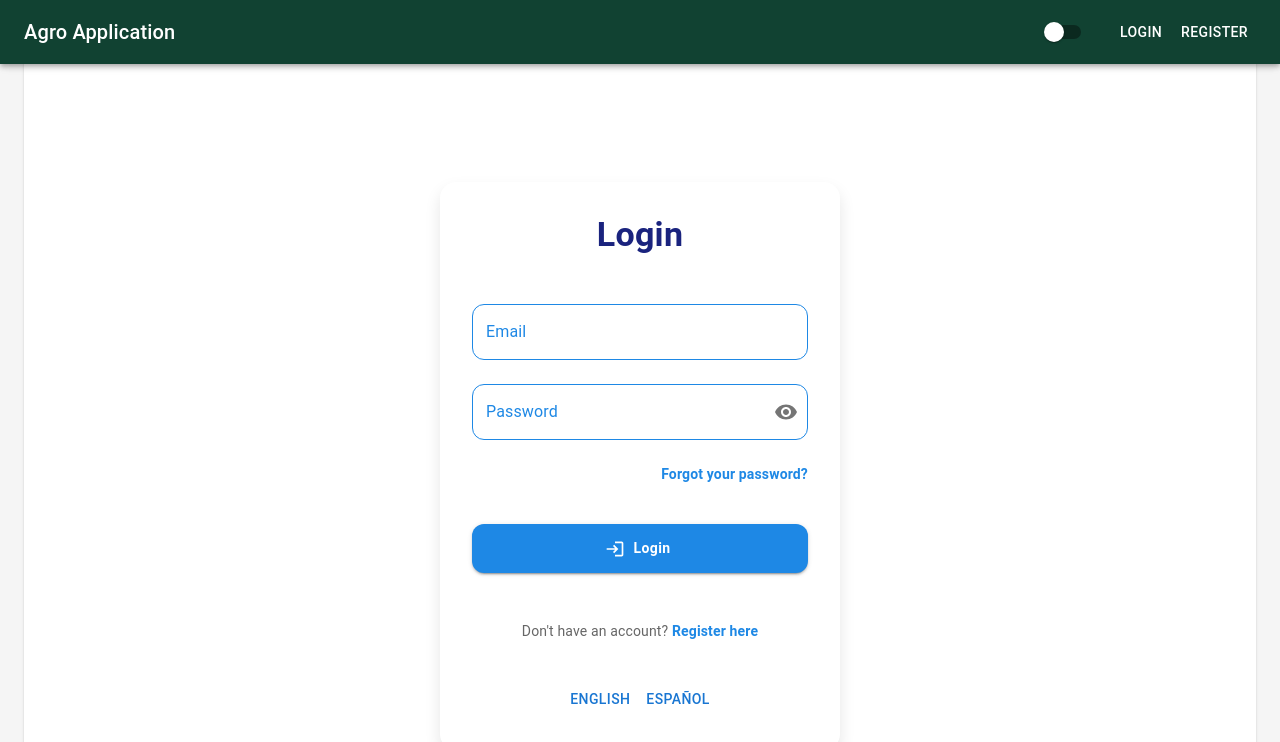
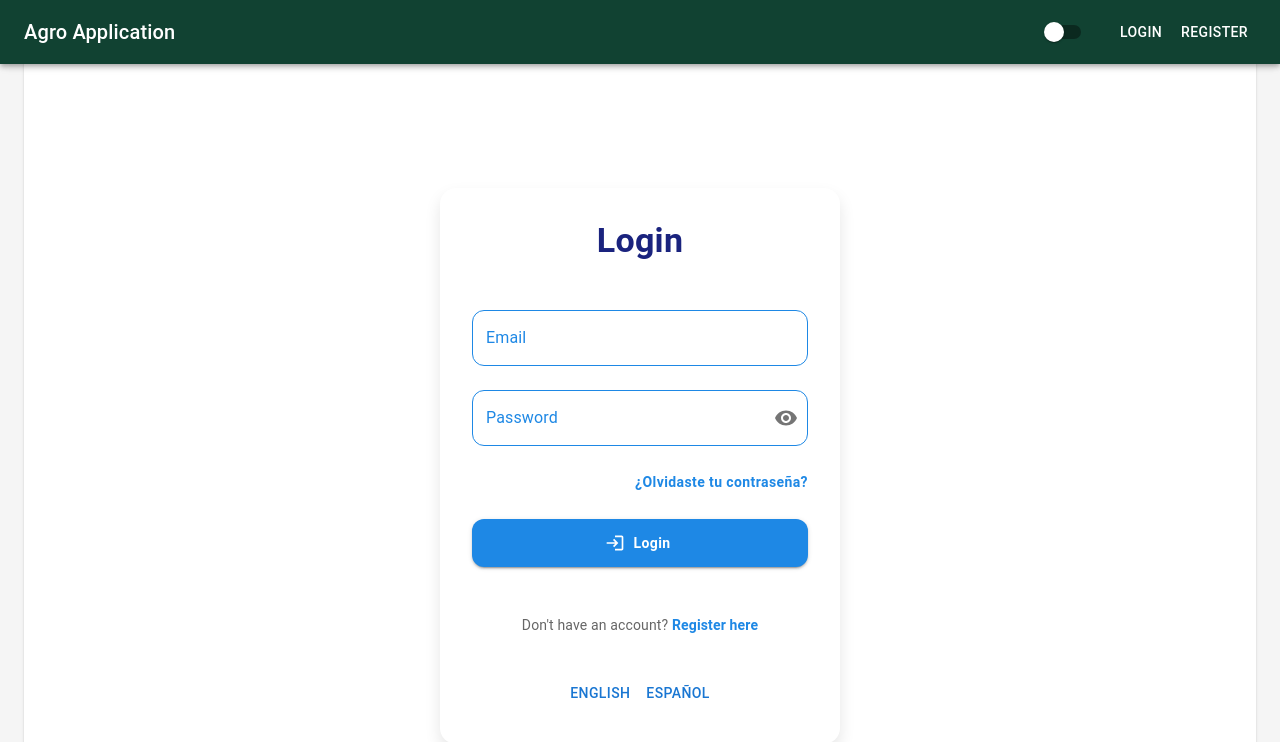
Before and after one commit to Mangel59/Agro-frontend, a React (Vite) app: page / in a window 1280 px wide. Both pictures are taken after a click on the button "LOGIN". Shown: the top 742 px of the page. Built offline with nearby package versions, Linux system fonts and the light colour scheme.

Commit message:
Actualización formularios de registro persona y empresa

```diff
--- a/src/components/ForgetPassword.jsx
+++ b/src/components/ForgetPassword.jsx
@@ -1,48 +1,238 @@
 
-/**
- * ForgetPassword componente principal.
- * @component
- * @returns {JSX.Element}
- */
-// CREADO POR KARLA
-// MODIFICADO POR MARIA
+// /**
+//  * ForgetPassword componente principal.
+//  * @component
+//  * @returns {JSX.Element}
+//  */
+// // CREADO POR KARLA
+// // MODIFICADO POR MARIA
+
+// import React, { useState } from 'react';
+// import { Container, TextField, Button, Typography, Box, Alert, Switch } from '@mui/material';
+// import { Link as RouterLink } from 'react-router-dom';
+// import axios from './axiosConfig';
+// import ArrowBackIcon from '@mui/icons-material/ArrowBack';
+// import { useTranslation } from 'react-i18next';
+// import { useThemeToggle } from './dashboard/ThemeToggleProvider';
+// import AppBarComponent from './dashboard/AppBarComponent';
+
+
+// function ForgetPassword() {
+//   const { t, i18n } = useTranslation(); // Integrar i18n para la traducción
+//   const [email, setEmail] = useState('');
+//   const [error, setError] = useState('');
+//   const [success, setSuccess] = useState('');
+//   const toggleTheme = useThemeToggle();
+
+//   const handleSubmit = (event) => {
+//     event.preventDefault();
+//     setError('');
+//     setSuccess('');
+
+//     // Validación del correo electrónico
+//     if (!email) {
+//       setError(t('invalid_email'));
+//       return;
+//     }
+
+//     axios.post('http://tu-api.com/auth/forgot-password', { email })
+//       .then(response => {
+//         setSuccess(t('registration_success'));
+//       })
+//       .catch(error => {
+//         setError(t('login_error'));
+//         console.error('There was an error!', error);
+//       });
+//   };
+
+//   const handleLanguageChange = (lng) => {
+//     i18n.changeLanguage(lng);
+//   };
+
+//   return (
+//     <Container
+//       maxWidth={false}
+//       disableGutters
+//       sx={{
+//         display: 'flex',
+//         alignItems: 'center',
+//         justifyContent: 'center',
+//         minHeight: '100vh',
+//         backgroundColor: '#FFF',
+//         padding: 3,
+//         mt: 5,
+//       }}
+//     >
+//       <AppBarComponent
+//         switchComponent={<Switch onChange={toggleTheme} />}
+//       />
+//       <Box
+//         component="form"
+//         onSubmit={handleSubmit}
+//         sx={{
+//           display: 'flex',
+//           flexDirection: 'column',
+//           gap: 3,
+//           padding: 4,
+//           backgroundColor: 'white',
+//           borderRadius: 4,
+//           boxShadow: '0px 8px 16px rgba(0, 0, 0, 0.1)',
+//           width: '100%',
+//           maxWidth: 400,
+//         }}
+//       >
+//         {/* cambio hecho por maria 20/08/24*/}
+//         {/* Botón para volver a la página de Login */}
+//         <Button
+//           component={RouterLink}
+//           to="/login"
+//           variant="contained"
+//           color="primary"
+//           sx={{
+//             padding: '6px',       // Reduce el padding
+//             borderRadius: 3,
+//             minWidth: 'auto',      // Asegúrate de que el ancho mínimo no se imponga
+//             width: '36px',         // Establece un ancho específico para el botón
+//             height: '36px',        // Ajusta la altura del botón
+//           }}
+//         >
+//         <ArrowBackIcon fontSize="small" />  {/* Ajusta el tamaño del icono si es necesario */}
+//         </Button>
+//         <Typography
+//           variant="h4"
+//           component="h1"
+//           align="center"
+//           sx={{
+//             fontWeight: 'bold',
+//             marginBottom: 3,
+//             color: '#1a237e',
+//           }}
+//         >
+//           {t('Recover Password')}
+//         </Typography>
+//         {error && (
+//           <Alert severity="error">{error}</Alert>
+//         )}
+//         {success && (
+//           <Alert severity="success">{success}</Alert>
+//         )}
+
+//         <TextField
+//           label={t('email')}
+//           variant="outlined"
+//           value={email}
+//           onChange={(e) => setEmail(e.target.value)}
+//           fullWidth
+//           sx={{
+//             '& .MuiOutlinedInput-root': {
+//               borderRadius: 3,
+//               '& fieldset': {
+//                 borderColor: '#1e88e5',
+//               },
+//               '&:hover fieldset': {
+//                 borderColor: '#1565c0',
+//               },
+//             },
+//             '& .MuiInputLabel-root': {
+//               color: '#1e88e5',
+//             },
+//           }}
+//         />
+//         <Button
+//           type="submit"
+//           variant="contained"
+//           color="primary"
+//           fullWidth
+//           sx={{
+//             padding: '12px 0',
+//             borderRadius: 3,
+//             textTransform: 'none',
+//             fontWeight: 'bold',
+//             backgroundColor: '#1e88e5',
+//             '&:hover': {
+//               backgroundColor: '#1565c0',
+//             },
+//           }}
+//         >
+//           {t('Send recovery link')}
+//         </Button>
+//         {/* cambio hecho por maria 21/08/24*/}
+//         {/* Botones de cambio de idioma */}
+//         <Box sx={{ display: 'flex', justifyContent: 'center', marginTop: 2 }}>
+//           <Button onClick={() => handleLanguageChange('en')}>English</Button>
+//           <Button onClick={() => handleLanguageChange('es')}>Español</Button>
+//         </Box>
+//       </Box>
+//     </Container>
+//   );
+// }
+
+// export default ForgetPassword;
 
 import React, { useState } from 'react';
-import { Container, TextField, Button, Typography, Box, Alert, Switch } from '@mui/material';
-import { Link as RouterLink } from 'react-router-dom';
-import axios from './axiosConfig';
+import {
+  Container,
+  TextField,
+  Button,
+  Typography,
+  Box,
+  Alert,
+  Switch
+} from '@mui/material';
 import ArrowBackIcon from '@mui/icons-material/ArrowBack';
 import { useTranslation } from 'react-i18next';
 import { useThemeToggle } from './dashboard/ThemeToggleProvider';
 import AppBarComponent from './dashboard/AppBarComponent';
+import axios from './axiosConfig';
+import Login from './Login';
 
+const ForgetPassword = ({ setCurrentModule }) => {
+  const { t, i18n } = useTranslation();
+  const toggleTheme = useThemeToggle();
+  const [email, setEmail] = useState('');
+  const [status, setStatus] = useState({ type: '', message: '' });
+  const [loading, setLoading] = useState(false);
 
-function ForgetPassword() {
-  const { t, i18n } = useTranslation(); // Integrar i18n para la traducción
-  const [email, setEmail] = useState('');
-  const [error, setError] = useState('');
-  const [success, setSuccess] = useState('');
-  const toggleTheme = useThemeToggle();
+  const validateEmail = (email) => {
+    const regex = /^[^\s@]+@[^\s@]+\.[^\s@]+$/;
+    return regex.test(email);
+  };
 
-  const handleSubmit = (event) => {
+  const handleSubmit = async (event) => {
     event.preventDefault();
-    setError('');
-    setSuccess('');
+    setStatus({ type: '', message: '' });
 
-    // Validación del correo electrónico
-    if (!email) {
-      setError(t('invalid_email'));
+    if (!validateEmail(email)) {
+      setStatus({ type: 'error', message: 'Correo inválido.' });
       return;
     }
 
-    axios.post('http://tu-api.com/auth/forgot-password', { email })
-      .then(response => {
-        setSuccess(t('registration_success'));
-      })
-      .catch(error => {
-        setError(t('login_error'));
-        console.error('There was an error!', error);
+    try {
+      setLoading(true);
+
+      // 💥 Formato EXACTO como Postman: x-www-form-urlencoded
+      const params = new URLSearchParams();
+      params.append('email', email);
+
+      await axios.post('/auth/forgot-password', params, {
+        headers: {
+          'Content-Type': 'application/x-www-form-urlencoded'
+        }
       });
+
+      setStatus({
+        type: 'success',
+        message: 'Se ha enviado un enlace de recuperación a tu correo.'
+      });
+    } catch (error) {
+      console.error('Error en recuperación de contraseña:', error);
+      setStatus({
+        type: 'error',
+        message: 'No se pudo enviar el enlace. Intenta más tarde.'
+      });
+    } finally {
+      setLoading(false);
+    }
   };
 
   const handleLanguageChange = (lng) => {
@@ -60,12 +250,11 @@ function ForgetPassword() {
         minHeight: '100vh',
         backgroundColor: '#FFF',
         padding: 3,
-        mt: 5,
+        mt: 5
       }}
     >
-      <AppBarComponent
-        switchComponent={<Switch onChange={toggleTheme} />}
-      />
+      <AppBarComponent switchComponent={<Switch onChange={toggleTheme} />} />
+
       <Box
         component="form"
         onSubmit={handleSubmit}
@@ -78,26 +267,24 @@ function ForgetPassword() {
           borderRadius: 4,
           boxShadow: '0px 8px 16px rgba(0, 0, 0, 0.1)',
           width: '100%',
-          maxWidth: 400,
+          maxWidth: 400
         }}
       >
-        {/* cambio hecho por maria 20/08/24*/}
-        {/* Botón para volver a la página de Login */}
         <Button
-          component={RouterLink}
-          to="/login"
           variant="contained"
           color="primary"
+          onClick={() => setCurrentModule(<Login setCurrentModule={setCurrentModule} />)}
           sx={{
-            padding: '6px',       // Reduce el padding
+            padding: '6px',
             borderRadius: 3,
-            minWidth: 'auto',      // Asegúrate de que el ancho mínimo no se imponga
-            width: '36px',         // Establece un ancho específico para el botón
-            height: '36px',        // Ajusta la altura del botón
+            minWidth: 'auto',
+            width: '36px',
+            height: '36px'
           }}
         >
-        <ArrowBackIcon fontSize="small" />  {/* Ajusta el tamaño del icono si es necesario */}
+          <ArrowBackIcon fontSize="small" />
         </Button>
+
         <Typography
           variant="h4"
           component="h1"
@@ -105,44 +292,45 @@ function ForgetPassword() {
           sx={{
             fontWeight: 'bold',
             marginBottom: 3,
-            color: '#1a237e',
+            color: '#1a237e'
           }}
         >
-          {t('Recover Password')}
+          Recuperar contraseña
         </Typography>
-        {error && (
-          <Alert severity="error">{error}</Alert>
-        )}
-        {success && (
-          <Alert severity="success">{success}</Alert>
+
+        {status.message && (
+          <Alert severity={status.type}>{status.message}</Alert>
         )}
 
         <TextField
-          label={t('email')}
+          label="Correo electrónico"
           variant="outlined"
           value={email}
           onChange={(e) => setEmail(e.target.value)}
           fullWidth
+          disabled={loading}
           sx={{
             '& .MuiOutlinedInput-root': {
               borderRadius: 3,
               '& fieldset': {
-                borderColor: '#1e88e5',
+                borderColor: '#1e88e5'
               },
               '&:hover fieldset': {
-                borderColor: '#1565c0',
-              },
+                borderColor: '#1565c0'
+              }
             },
             '& .MuiInputLabel-root': {
-              color: '#1e88e5',
-            },
+              color: '#1e88e5'
+            }
           }}
         />
+
         <Button
           type="submit"
           variant="contained"
           color="primary"
           fullWidth
+          disabled={loading}
           sx={{
             padding: '12px 0',
             borderRadius: 3,
@@ -150,14 +338,13 @@ function ForgetPassword() {
             fontWeight: 'bold',
             backgroundColor: '#1e88e5',
             '&:hover': {
-              backgroundColor: '#1565c0',
-            },
+              backgroundColor: '#1565c0'
+            }
           }}
         >
-          {t('Send recovery link')}
+          {loading ? 'Enviando...' : 'Enviar enlace de recuperación'}
         </Button>
-        {/* cambio hecho por maria 21/08/24*/}
-        {/* Botones de cambio de idioma */}
+
         <Box sx={{ display: 'flex', justifyContent: 'center', marginTop: 2 }}>
           <Button onClick={() => handleLanguageChange('en')}>English</Button>
           <Button onClick={() => handleLanguageChange('es')}>Español</Button>
@@ -165,6 +352,6 @@ function ForgetPassword() {
       </Box>
     </Container>
   );
-}
+};
 
 export default ForgetPassword;
--- a/src/components/Login.jsx
+++ b/src/components/Login.jsx
@@ -16,6 +16,7 @@ import FormRegistroPersona from './seguridad/FormRegistroPersona';
 import FormRegistroEmpresa from './seguridad/FormRegistroEmpresa';
 import Contenido from '../components/dashboard/Contenido';
 import PropTypes from "prop-types";
+import ForgetPassword from './ForgetPassword';
 
 
 /**
@@ -225,21 +226,21 @@ Login.propTypes = {
           }}
         />
 
-        <Link
-          component={RouterLink}
-          to="/forgetpassword"
-          variant="body2"
-          align="center"
+        <Button
+          variant="text"
+          onClick={() => props.setCurrentModule(<ForgetPassword setCurrentModule={props.setCurrentModule} />)}
           sx={{
             color: '#1e88e5',
-            textDecoration: 'none',
-            marginBottom: 2,
+            textTransform: 'none',
             fontWeight: 'bold',
-            alignSelf: 'flex-end'
+            alignSelf: 'flex-end',
+            padding: 0,
+            minWidth: 'unset'
           }}
         >
-          {t('Forgot your password?')}
-        </Link>
+          ¿Olvidaste tu contraseña?
+        </Button>
+
 
         <Button
           type="submit"
--- a/src/components/Register.jsx
+++ b/src/components/Register.jsx
@@ -213,8 +213,8 @@ export default function Register(props) {
       return;
     }
 
-    axios.post('http://172.16.79.156:8080/auth/register', {
-    //axios.post('http://localhost:8080/auth/register', {
+    // axios.post('http://172.16.79.156:8080/auth/register', {
+    axios.post('http://localhost:8080/auth/register', {
       username,
       password,
     })
--- a/src/components/seguridad/FormRegistroEmpresa.jsx
+++ b/src/components/seguridad/FormRegistroEmpresa.jsx
@@ -1,4 +1,3 @@
-
 /**
  * FormRegistroEmpresa componente principal.
  * @component
@@ -6,48 +5,45 @@
  */
 import Contenido from '../dashboard/Contenido.jsx';
 import * as React from 'react';
-import { Button, TextField, FormControl, InputLabel, MenuItem, Select ,Typography, Container, Box } from '@mui/material';
+import {
+  Button, TextField, FormControl, InputLabel, MenuItem, Select,
+  Typography, Container, Box
+} from '@mui/material';
 import { SiteProps } from '../dashboard/SiteProps';
 import axios from '../axiosConfig';
 
-
-
-/**
- * Componente FormRegistroEmpresa.
- * @module FormRegistroEmpresa.jsx
- * @component
- * @returns {JSX.Element}
- */
 export default function FormRegistroEmpresa(props) {
-
-    // Definimos la URL del endpoint
   const url = `${SiteProps.urlbasev1}/empresas/empresa-usuario`;
 
   const handleSubmit = (event) => {
     event.preventDefault();
     const formData = new FormData(event.currentTarget);
     const formJson = Object.fromEntries(formData.entries());
-      console.log('formJson __', formJson);
 
-      // Aquí hacemos la solicitud POST a la API usando axios
+    // Transformaciones y valores automáticos
+    formJson.tipoIdentificacionId = parseInt(formJson.tipoIdentificacionId);
+    formJson.estado = 1; // Siempre activa
+    formJson.personaId = props.personaId; // Se inyecta desde FormRegistroPersona
+    formJson.email = formJson.correo; // Se transforma para el backend
+    delete formJson.correo;
+
+    console.log('formJson limpio __', formJson);
+
     axios.post(url, formJson)
       .then((response) => {
-        console.log('Persona creada con éxito:', response.data);
-
-
-        const usuarioEstado = response.data.usuarioEstado;
-
-        if ( usuarioEstado  == 4 ) {
-          props.setCurrentModule( <Contenido setCurrentModule={props.setCurrentModule}/>)
+        console.log('Empresa creada con éxito:', response.data);
+        if (response.data.usuarioEstado === 4) {
+          props.setCurrentModule(
+            <Contenido setCurrentModule={props.setCurrentModule} />
+          );
         }
-
       })
       .catch((error) => {
-        console.error('Error al crear la persona:', error);
+        console.error('Error al crear la empresa:', error);
       });
   };
+
   return (
-    <>
     <Container
       maxWidth={false}
       disableGutters
@@ -61,7 +57,6 @@ export default function FormRegistroEmpresa(props) {
         mt: 45,
       }}
     >
-
       <Box
         sx={{
           display: 'flex',
@@ -76,11 +71,11 @@ export default function FormRegistroEmpresa(props) {
         }}
       >
         <form onSubmit={handleSubmit}>
-      <FormControl fullWidth margin="normal">
-
           <Typography variant="h5" component="h2" gutterBottom>
             Formulario Empresa
           </Typography>
+
+          <FormControl fullWidth margin="normal">
             <TextField
               required
               id="nombre"
@@ -102,25 +97,6 @@ export default function FormRegistroEmpresa(props) {
               variant="standard"
               defaultValue={props.selectedRow?.descripcion || ''}
             />
-      </FormControl>
-
-      <FormControl fullWidth margin="normal">
-        <InputLabel id="estado-label"
-          sx={{
-            backgroundColor: 'white',
-            padding: '0 8px',
-          }}
-        >Estado</InputLabel>
-        <Select
-          labelId="estado-label"
-          id="estado"
-          name="estado"
-          defaultValue={props.selectedRow?.estado || 0}
-          fullWidth
-        >
-          <MenuItem value={1}>Activo</MenuItem>
-          <MenuItem value={0}>Inactivo</MenuItem>
-        </Select>
           </FormControl>
 
           <FormControl fullWidth margin="normal">
@@ -161,12 +137,15 @@ export default function FormRegistroEmpresa(props) {
           </FormControl>
 
           <FormControl fullWidth margin="normal">
-        <InputLabel id="tipoIdentificacionId-label"
+            <InputLabel
+              id="tipoIdentificacionId-label"
               sx={{
                 backgroundColor: 'white',
                 padding: '0 8px',
               }}
-        >Tipo de Identificación</InputLabel>
+            >
+              Tipo de Identificación
+            </InputLabel>
             <Select
               labelId="tipoIdentificacionId-label"
               id="tipoIdentificacionId"
@@ -176,6 +155,7 @@ export default function FormRegistroEmpresa(props) {
             >
               <MenuItem value={1}>Cédula</MenuItem>
               <MenuItem value={2}>Pasaporte</MenuItem>
+              <MenuItem value={6}>NIT</MenuItem>
             </Select>
           </FormControl>
 
@@ -191,25 +171,11 @@ export default function FormRegistroEmpresa(props) {
             />
           </FormControl>
 
-      <FormControl fullWidth margin="normal">
-        <TextField
-          required
-          id="personaId"
-          name="personaId"
-          label="ID Persona"
-          type="number"
-          fullWidth
-          variant="standard"
-          defaultValue={props.selectedRow?.personaId || 0}
-        />
-      </FormControl>
-
           <Button type="submit" variant="contained" color="primary" fullWidth>
             Guardar Empresa
           </Button>
         </form>
       </Box>
     </Container>
-    </>
   );
 }
--- a/src/components/seguridad/FormRegistroPersona.jsx
+++ b/src/components/seguridad/FormRegistroPersona.jsx
@@ -1,44 +1,40 @@
-
 /**
  * FormRegistroPersona componente principal.
  * @component
  * @returns {JSX.Element}
  */
 import * as React from 'react';
-import { Button, TextField, FormControl, InputLabel, MenuItem, Select, Typography, Box, Container } from '@mui/material';
+import {
+  Button, TextField, FormControl, InputLabel, MenuItem, Select,
+  Typography, Box, Container
+} from '@mui/material';
 import { SiteProps } from '../dashboard/SiteProps';
 import axios from '../axiosConfig';
-// import axios from 'axios'
 import FormRegistroEmpresa from './FormRegistroEmpresa';
 
-/**
- * Componente FormRegistroPersona.
- * @module FormRegistroPersona.jsx
- * @component
- * @returns {JSX.Element}
- */
 export default function FormRegistroPersona(props) {
-  // Definimos la URL del endpoint
   const url = `${SiteProps.urlbasev1}/personas/persona-usuario`;
 
   const handleSubmit = (event) => {
     event.preventDefault();
     const formData = new FormData(event.currentTarget);
     const formJson = Object.fromEntries(formData.entries());
-    console.log('formJson __', formJson);
 
-    // Aquí hacemos la solicitud POST a la API usando axios
+    formJson.tipoIdentificacion = parseInt(formJson.tipoIdentificacion);
+    formJson.estrato = parseInt(formJson.estrato);
+    formJson.estado = 1;
+    formJson.genero = formJson.genero.toLowerCase();
+
+    console.log('formJson limpio __', formJson);
+
     axios.post(url, formJson)
       .then((response) => {
         console.log('Persona creada con éxito:', response.data);
-
-
-        const usuarioEstado = response.data.usuarioEstado;
-
-        if ( usuarioEstado  == 3 ) {
-          props.setCurrentModule( <FormRegistroEmpresa setCurrentModule={props.setCurrentModule}/>)
+        if (response.data.usuarioEstado === 3) {
+          props.setCurrentModule(
+            <FormRegistroEmpresa setCurrentModule={props.setCurrentModule} />
+          );
         }
-
       })
       .catch((error) => {
         console.error('Error al crear la persona:', error);
@@ -46,7 +42,6 @@ export default function FormRegistroPersona(props) {
   };
 
   return (
-    <>
     <Container
       maxWidth={false}
       disableGutters
@@ -60,7 +55,6 @@ export default function FormRegistroPersona(props) {
         mt: 55,
       }}
     >
-
       <Box
         sx={{
           display: 'flex',
@@ -103,24 +97,40 @@ export default function FormRegistroPersona(props) {
             />
           </FormControl>
 
+          <FormControl fullWidth margin="normal">
+            <TextField
+              required
+              id="email"
+              name="email"
+              label="Correo electrónico"
+              type="email"
+              fullWidth
+              variant="standard"
+              defaultValue={props.selectedRow?.email || ''}
+            />
+          </FormControl>
+
           <FormControl fullWidth margin="normal" variant="outlined">
             <InputLabel
-          id="tipoIdentificacionId-label"
+              id="tipoIdentificacion-label"
               sx={{
                 backgroundColor: 'white',
                 padding: '0 8px',
               }}
-        >Tipo de Identificación</InputLabel>
+            >
+              Tipo de Identificación
+            </InputLabel>
             <Select
-          labelId="tipoIdentificacionId-label"
-          id="tipoIdentificacionId"
-          name="tipoIdentificacionId"
-          defaultValue={props.selectedRow?.tipoIdentificacionId || ''}
+              labelId="tipoIdentificacion-label"
+              id="tipoIdentificacion"
+              name="tipoIdentificacion"
+              defaultValue={props.selectedRow?.tipoIdentificacion || ''}
               fullWidth
               label="Tipo de Identificación"
             >
               <MenuItem value={1}>Cédula</MenuItem>
               <MenuItem value={2}>Pasaporte</MenuItem>
+              <MenuItem value={8}>Otro</MenuItem>
             </Select>
           </FormControl>
 
@@ -136,18 +146,21 @@ export default function FormRegistroPersona(props) {
             />
           </FormControl>
 
-      <FormControl fullWidth margin="normal" variant='outlined'>
-        <InputLabel id="genero-label"
+          <FormControl fullWidth margin="normal" variant="outlined">
+            <InputLabel
+              id="genero-label"
               sx={{
                 backgroundColor: 'white',
                 padding: '0 8px',
               }}
-        >Género</InputLabel>
+            >
+              Género
+            </InputLabel>
             <Select
               labelId="genero-label"
               id="genero"
               name="genero"
-          defaultValue={props.selectedRow?.genero ? 'f' : 'm'}
+              defaultValue={props.selectedRow?.genero || ''}
               fullWidth
             >
               <MenuItem value="m">Masculino</MenuItem>
@@ -206,31 +219,11 @@ export default function FormRegistroPersona(props) {
             />
           </FormControl>
 
-      <FormControl fullWidth margin="normal">
-        <InputLabel id="estado-label"
-          sx={{
-            backgroundColor: 'white',
-            padding: '0 8px',
-          }}
-        >Estado</InputLabel>
-        <Select
-          labelId="estado-label"
-          id="estado"
-          name="estado"
-          defaultValue={props.selectedRow?.estado || 0}
-          fullWidth
-        >
-          <MenuItem value={0}>Inactivo</MenuItem>
-          <MenuItem value={1}>Activo</MenuItem>
-        </Select>
-      </FormControl>
-
           <Button type="submit" variant="contained" color="primary" fullWidth>
             Guardar
           </Button>
         </form>
       </Box>
     </Container>
-    </>
   );
 }
--- a/vite.config.js
+++ b/vite.config.js
@@ -17,7 +17,8 @@ export default defineConfig({
     host: '0.0.0.0',
     proxy: {
       '/api': {
-        target: 'http://172.16.79.156:8080',
+        // target: 'http://172.16.79.156:8080',
+        target: 'http://localhost:8080',
         changeOrigin: true,
         rewrite: (path) => path.replace(/^\/api/, ''),
       },
```
Lines whose indentation alone changed are shown as unchanged.
